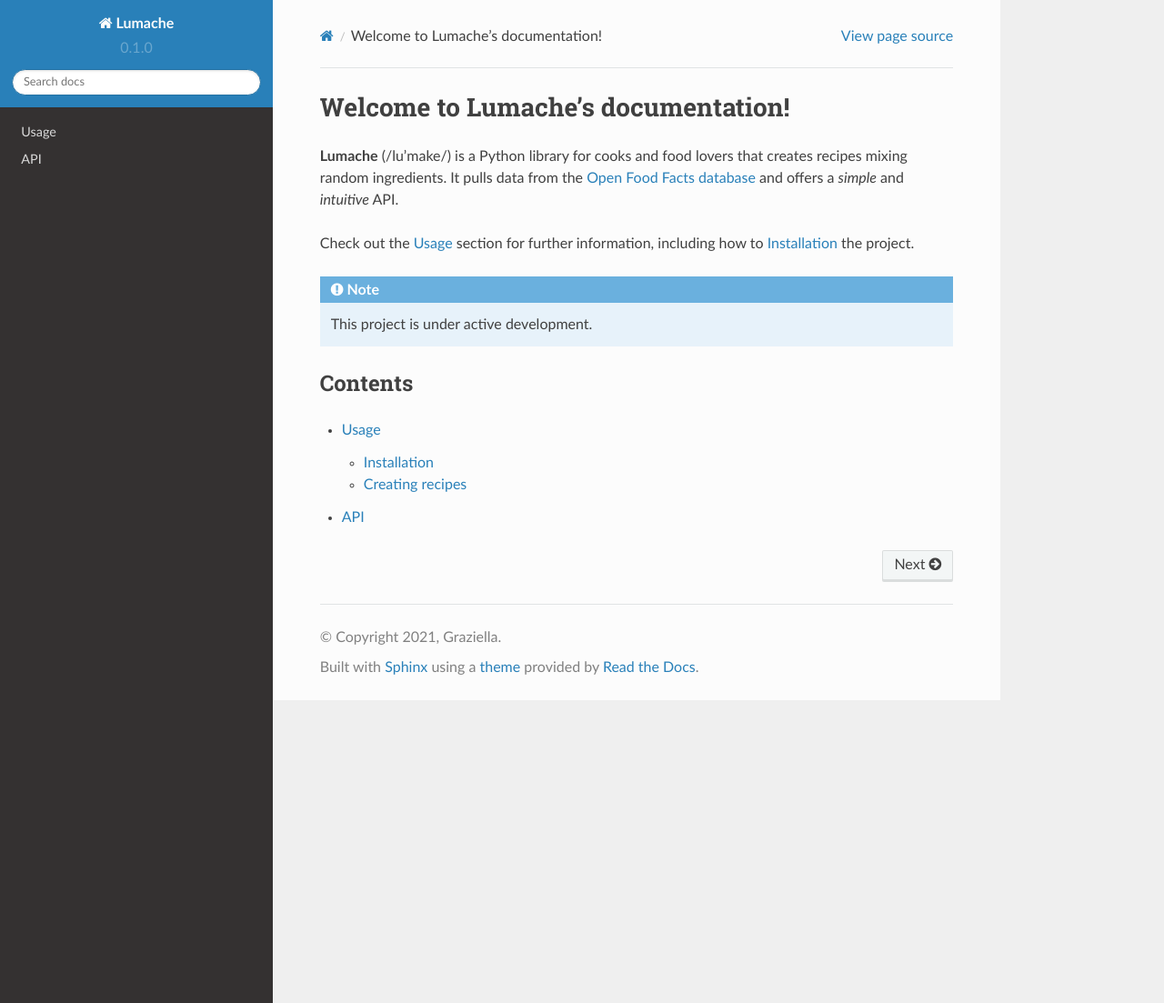
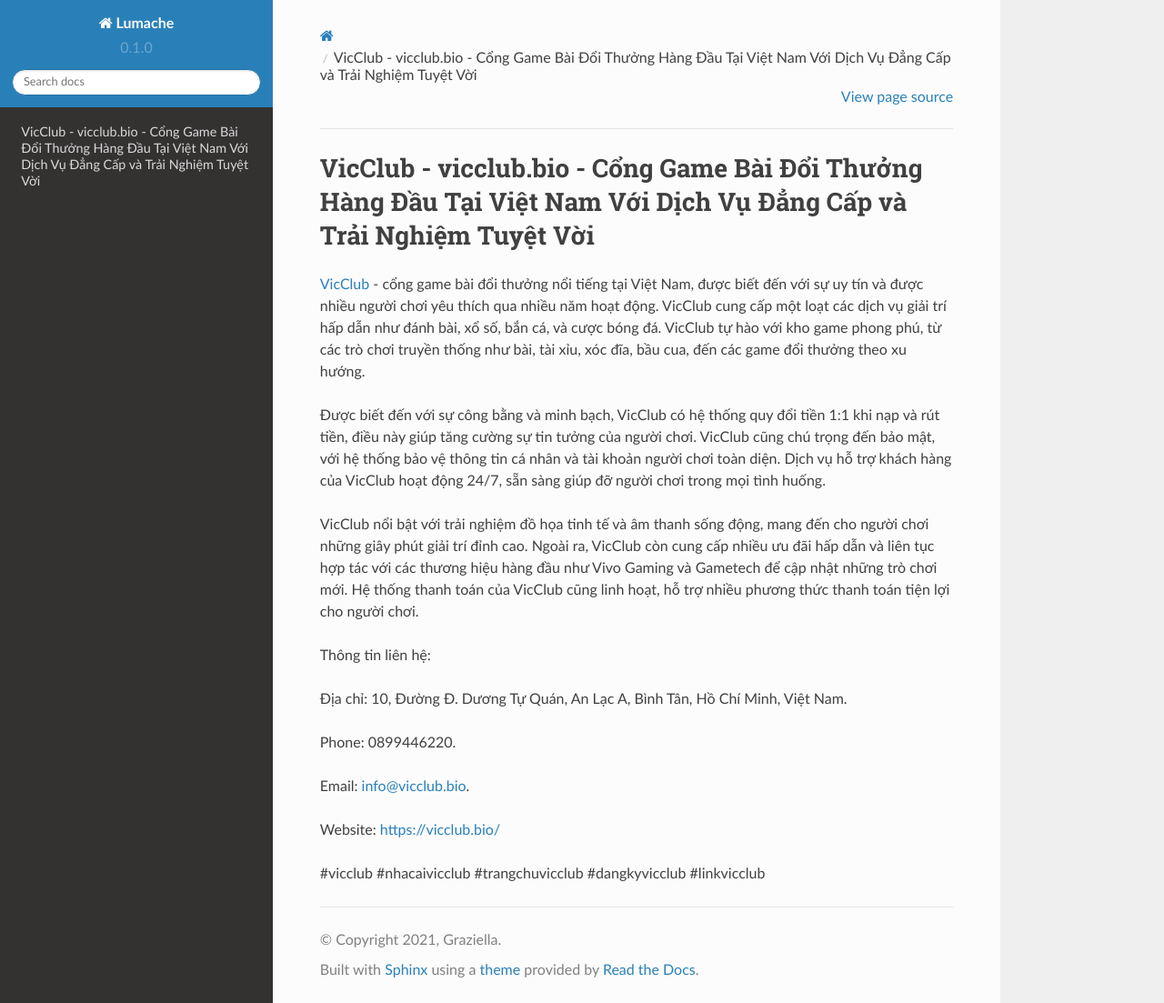
Before and after one commit to iaduphattai904809/vicclubbio, a Sphinx documentation site: the page built from docs/source/index.rst, in a window 1280 px wide and 1103 px high. Shown: the whole window at 91% size. Built offline with Sphinx 7.4.7 and the Read the Docs theme 2.0.0, drawn with Linux system fonts in a browser that asks for light colours.

Commit message:
Update index.rst

```diff
--- a/docs/source/index.rst
+++ b/docs/source/index.rst
@@ -1,22 +1,20 @@
-Welcome to Lumache's documentation!
+VicClub - vicclub.bio - Cổng Game Bài Đổi Thưởng Hàng Đầu Tại Việt Nam Với Dịch Vụ Đẳng Cấp và Trải Nghiệm Tuyệt Vời
 ===================================
 
-**Lumache** (/lu'make/) is a Python library for cooks and food lovers
-that creates recipes mixing random ingredients.
-It pulls data from the `Open Food Facts database <https://world.openfoodfacts.org/>`_
-and offers a *simple* and *intuitive* API.
+`VicClub <https://vicclub.bio/>`_ - cổng game bài đổi thưởng nổi tiếng tại Việt Nam, được biết đến với sự uy tín và được nhiều người chơi yêu thích qua nhiều năm hoạt động. VicClub cung cấp một loạt các dịch vụ giải trí hấp dẫn như đánh bài, xổ số, bắn cá, và cược bóng đá. VicClub tự hào với kho game phong phú, từ các trò chơi truyền thống như bài, tài xỉu, xóc đĩa, bầu cua, đến các game đổi thưởng theo xu hướng.
 
-Check out the :doc:`usage` section for further information, including
-how to :ref:`installation` the project.
+Được biết đến với sự công bằng và minh bạch, VicClub có hệ thống quy đổi tiền 1:1 khi nạp và rút tiền, điều này giúp tăng cường sự tin tưởng của người chơi. VicClub cũng chú trọng đến bảo mật, với hệ thống bảo vệ thông tin cá nhân và tài khoản người chơi toàn diện. Dịch vụ hỗ trợ khách hàng của VicClub hoạt động 24/7, sẵn sàng giúp đỡ người chơi trong mọi tình huống.
 
-.. note::
+VicClub nổi bật với trải nghiệm đồ họa tinh tế và âm thanh sống động, mang đến cho người chơi những giây phút giải trí đỉnh cao. Ngoài ra, VicClub còn cung cấp nhiều ưu đãi hấp dẫn và liên tục hợp tác với các thương hiệu hàng đầu như Vivo Gaming và Gametech để cập nhật những trò chơi mới. Hệ thống thanh toán của VicClub cũng linh hoạt, hỗ trợ nhiều phương thức thanh toán tiện lợi cho người chơi.
 
-   This project is under active development.
+Thông tin liên hệ:
 
-Contents
---------
+Địa chỉ: 10, Đường Đ. Dương Tự Quán, An Lạc A, Bình Tân, Hồ Chí Minh, Việt Nam.
 
-.. toctree::
+Phone: 0899446220.
 
-   usage
-   api
+Email: info@vicclub.bio.
+
+Website: https://vicclub.bio/
+
+#vicclub #nhacaivicclub #trangchuvicclub #dangkyvicclub #linkvicclub
```
